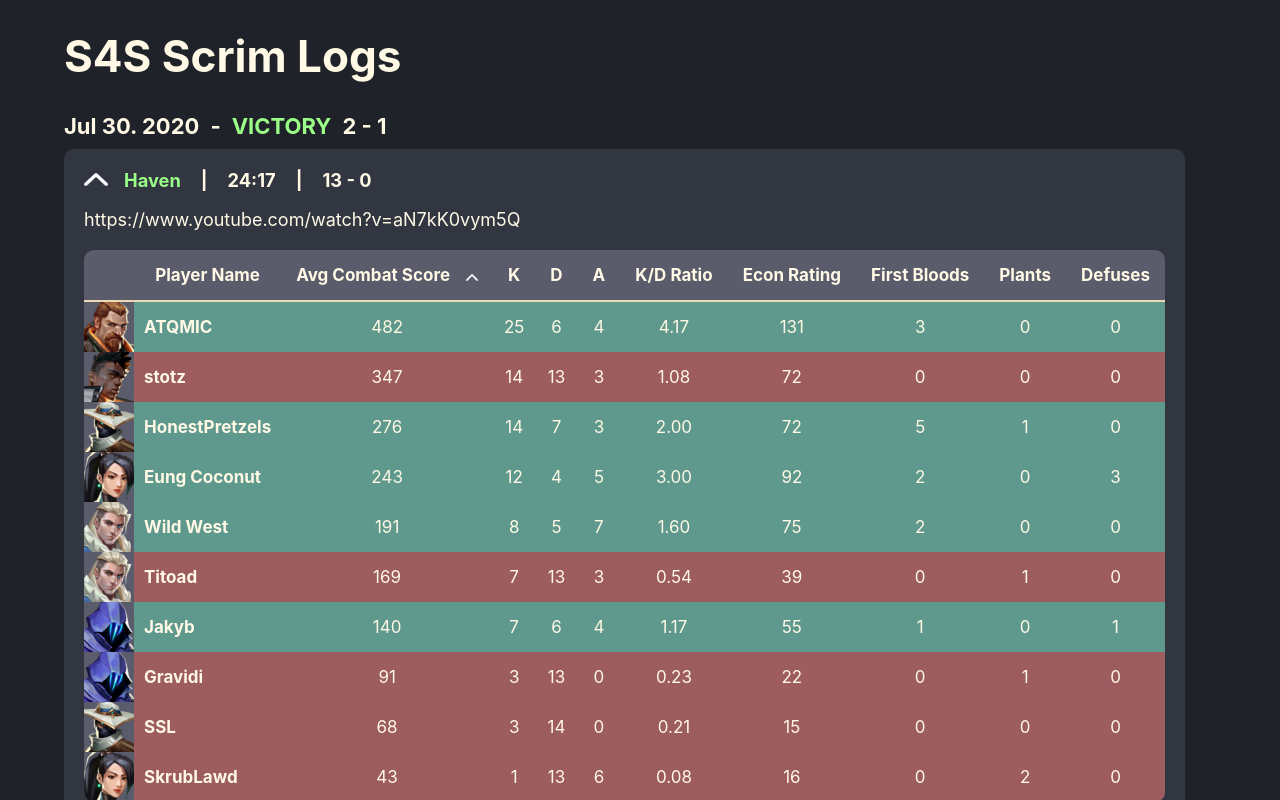
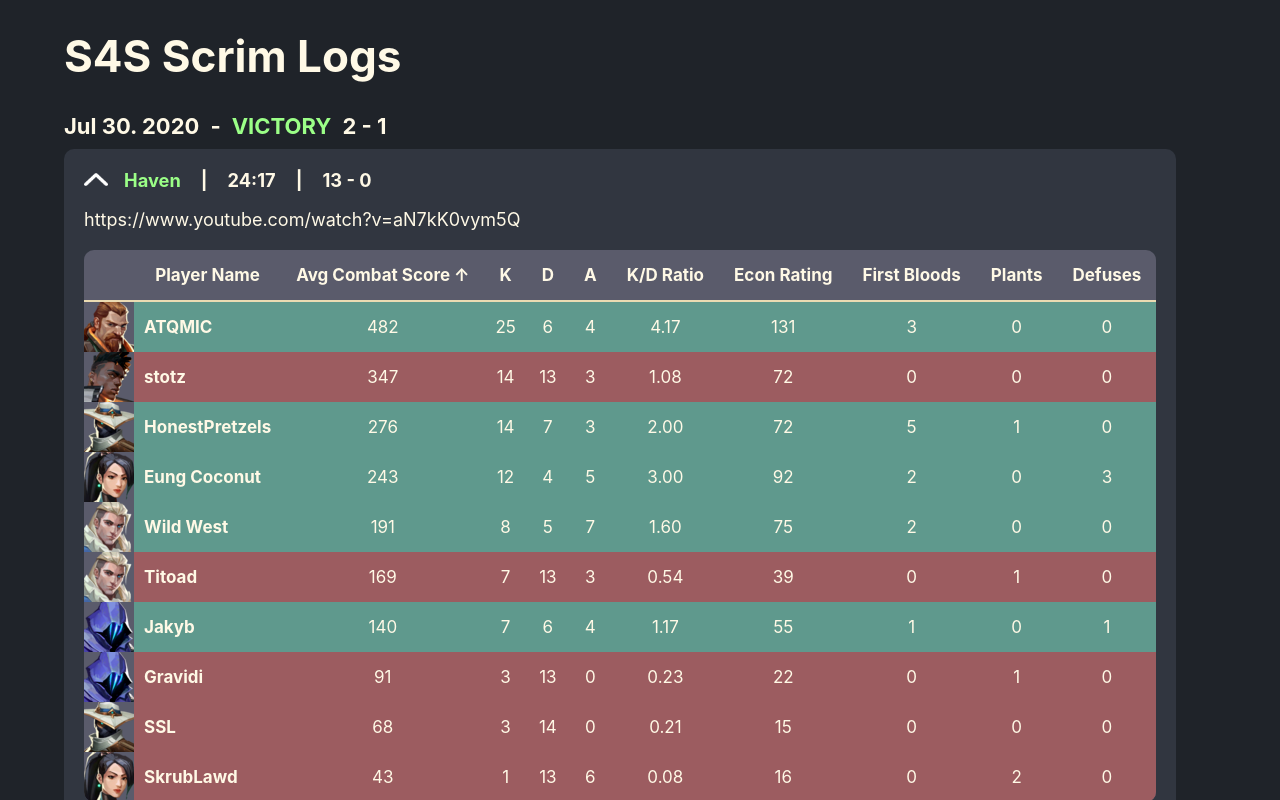
Before and after one commit to jayden-chan/valorant-scrim-logs, a React (Create React App) app: page / in a window 1280 px wide. Both pictures are taken after a click on the picture 96 px from the left and 179 px from the top of the page. Shown: the top 800 px of the page. Built offline with nearby package versions, Linux system fonts and the light colour scheme; the HTML template or start-up script is replaced by a standard one.

Commit message:
slightly better styling choice I think

```diff
--- a/src/components/GameItem.tsx
+++ b/src/components/GameItem.tsx
@@ -97,7 +97,6 @@ export default function GameItem(props: IGameItemProps) {
     if (sortColumn === header) {
       setSortDirection(!sortDirection);
     } else {
-      setSortDirection(true);
       setSortColumn(header);
     }
   }
@@ -166,15 +165,7 @@ export default function GameItem(props: IGameItemProps) {
                   {COL_HEADERS.map((header) => {
                     return (
                       <th key={header} onClick={() => toggleSort(header)} className="sbd-head">
-                        {header}
-                        {header === sortColumn ? (
-                          <img className="sort-dropdown"
-                            alt=""
-                            src={sortDirection ? dropup : dropdown}
-                            width="12"
-                            height="7"
-                          />
-                        ): null}
+                        {header === sortColumn ? header + (sortDirection ? " \u2191" : " \u2193") : header}
                       </th>
                     );
                   })}
```
